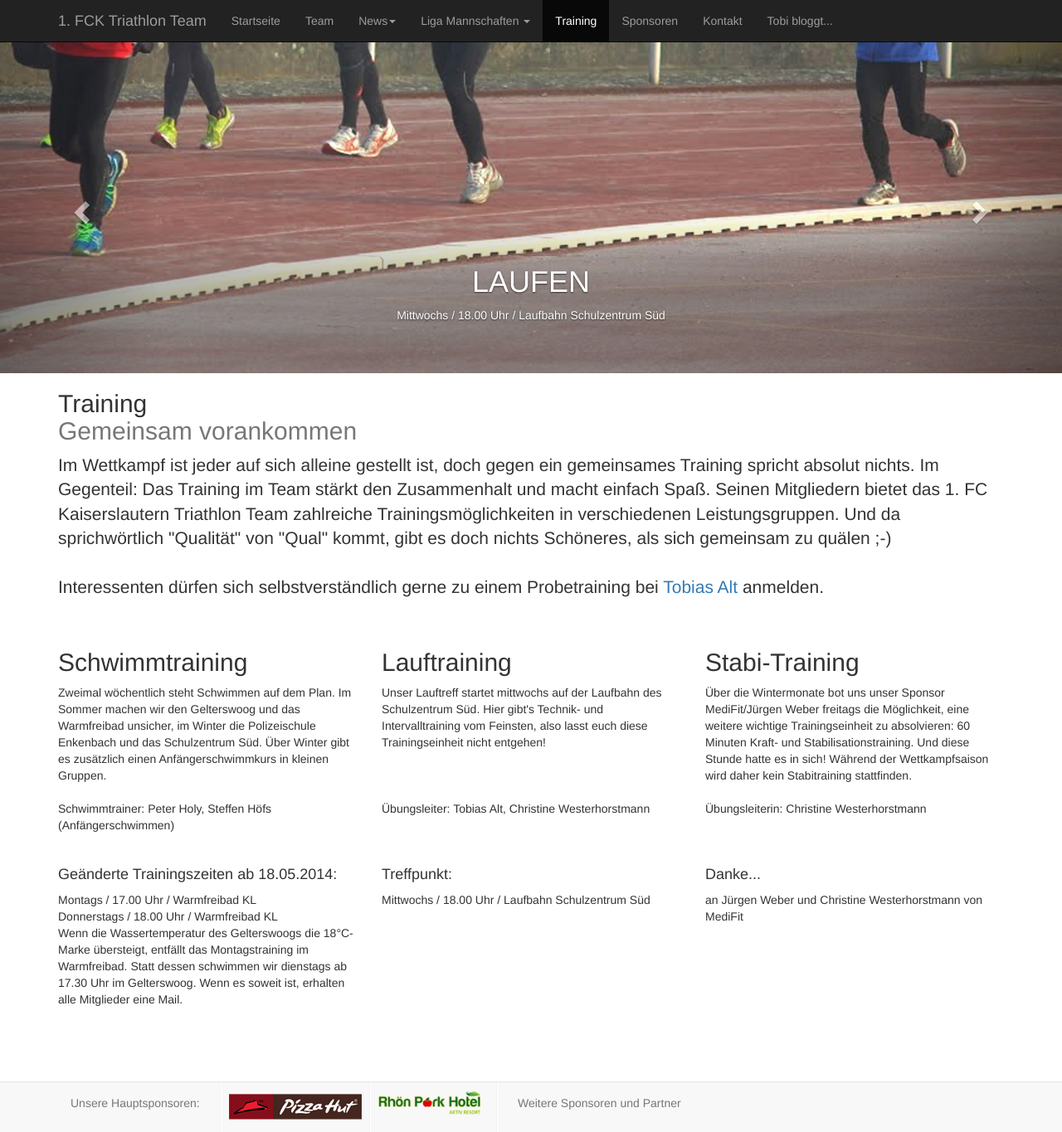
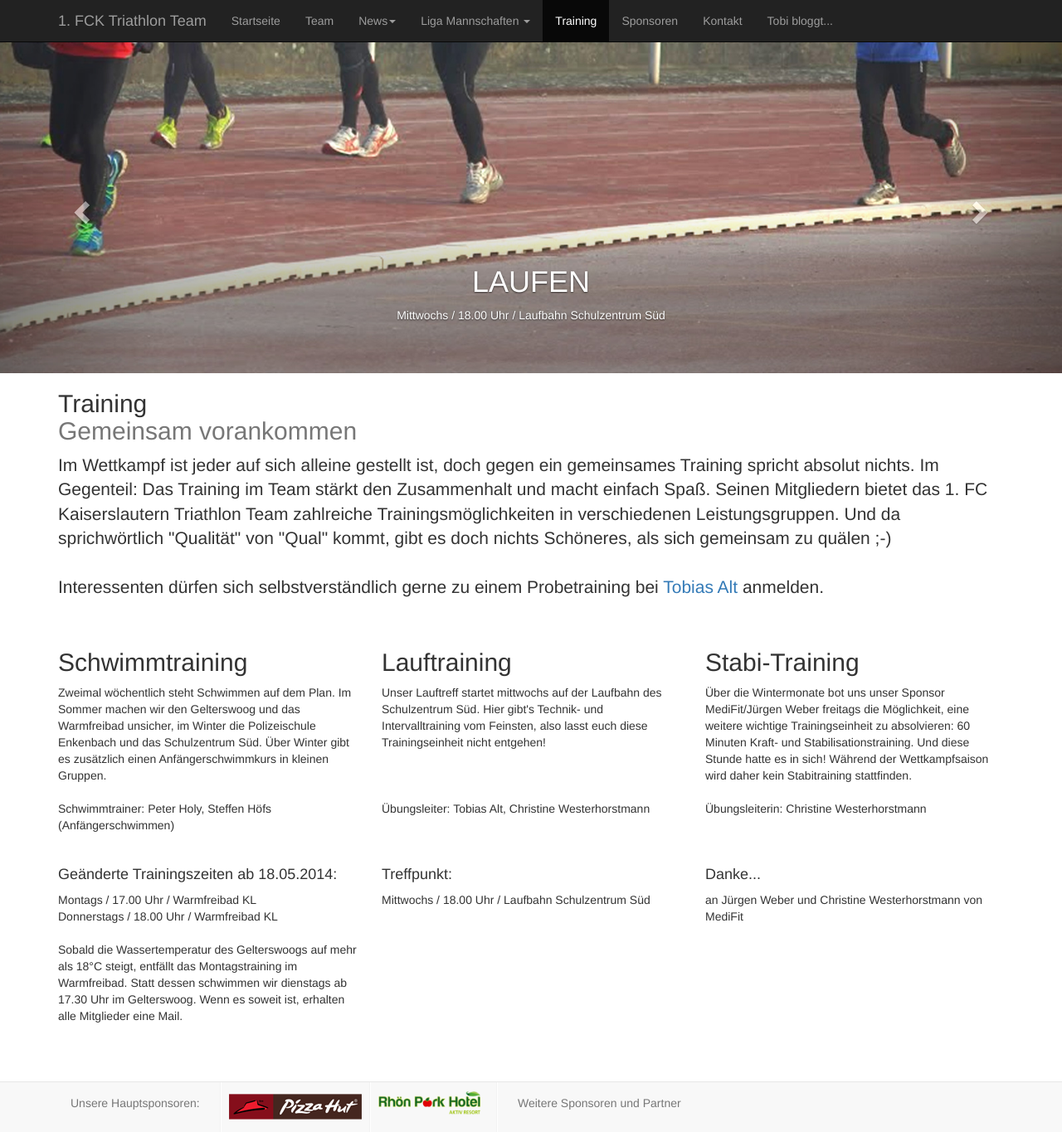
Before and after one commit to FCK-Triathlon-Team/fck-triathlon-team.github.io, a Jekyll site: the page built from training.html, in a window 1280 px wide and 1365 px high. Shown: the whole window at 83% size. Built offline with Jekyll 4.4.1, drawn with Linux system fonts in a browser that asks for light colours; nearby versions of some CDN libraries; Markdown is read by kramdown in place of the engine named in the settings.

Commit message:
edit text

```diff
--- a/training.html
+++ b/training.html
@@ -87,8 +87,8 @@ title: 1.FC Kaiserslautern Triathlon Team
 			<br><h4>Geänderte Trainingszeiten ab 18.05.2014:</h4>
 <p>
 Montags / 17.00 Uhr / Warmfreibad KL<br>
-Donnerstags / 18.00 Uhr / Warmfreibad KL<br>
-Wenn die Wassertemperatur des Gelterswoogs die 18°C-Marke übersteigt, entfällt das Montagstraining im Warmfreibad. Statt dessen schwimmen wir dienstags ab 17.30 Uhr im Gelterswoog. Wenn es soweit ist, erhalten alle Mitglieder eine Mail. </p>
+Donnerstags / 18.00 Uhr / Warmfreibad KL<br><br>
+Sobald die Wassertemperatur des Gelterswoogs auf mehr als 18°C steigt, entfällt das Montagstraining im Warmfreibad. Statt dessen schwimmen wir dienstags ab 17.30 Uhr im Gelterswoog. Wenn es soweit ist, erhalten alle Mitglieder eine Mail. </p>
 
 		</div><!-- /.col-lg-4 -->
 		<div class="col-lg-4">
```
